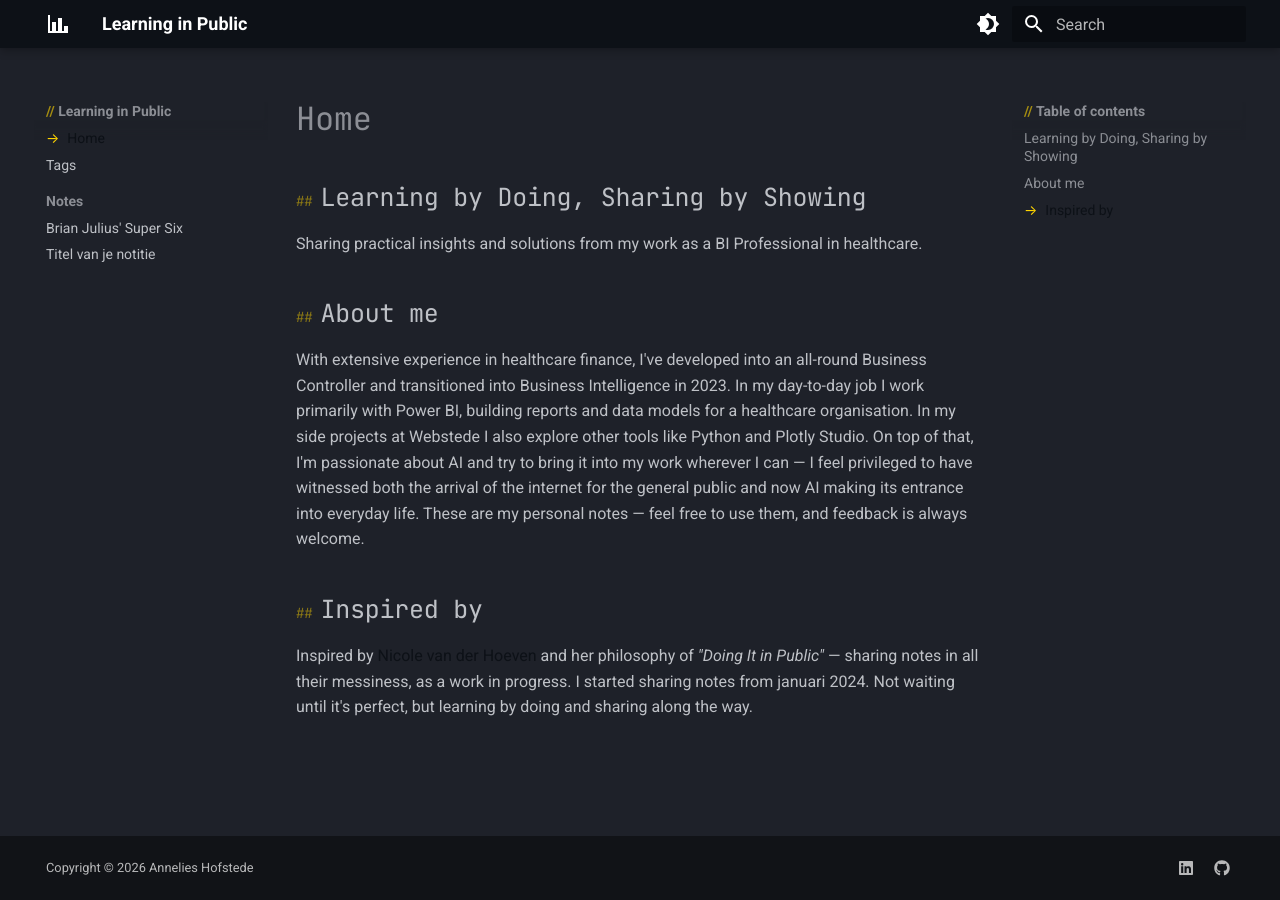
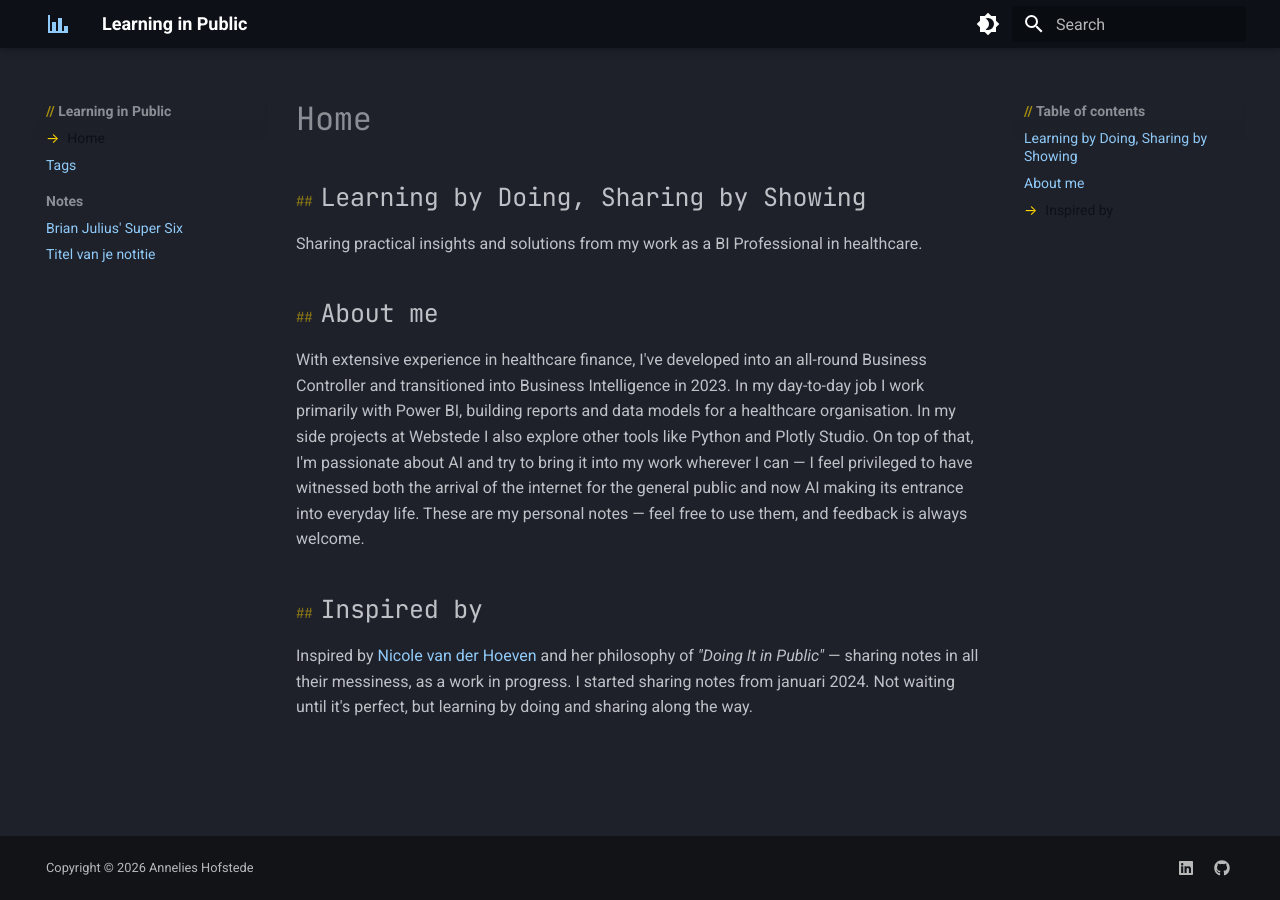
Before and after one commit to annelieshofstede/webstede_info, an MkDocs documentation site: the page built from docs/index.md, in a window 1280 px wide. Built offline with MkDocs 1.6.1 and Material for MkDocs 9.7.7, drawn with Linux system fonts in a browser that asks for light colours.

Commit message:
linkkleur verbeterd

```diff
--- a/docs/stylesheets/extra.css
+++ b/docs/stylesheets/extra.css
@@ -37,3 +37,27 @@ article h2::before {
 h1, h2, h3, h4 {
   font-family: 'JetBrains Mono', monospace !important;
 }
+
+/* Links zichtbaar in beide thema's */
+
+/* Lichte modus */
+[data-md-color-scheme="default"] a,
+[data-md-color-scheme="default"] a:visited {
+  color: #1565c0;
+}
+
+[data-md-color-scheme="default"] a:hover {
+  color: #0d47a1;
+  text-decoration: underline;
+}
+
+/* Donkere modus */
+[data-md-color-scheme="slate"] a,
+[data-md-color-scheme="slate"] a:visited {
+  color: #90caf9;
+}
+
+[data-md-color-scheme="slate"] a:hover {
+  color: #ffffff;
+  text-decoration: underline;
+}
```
Also changed, not shown: 2 other files.
